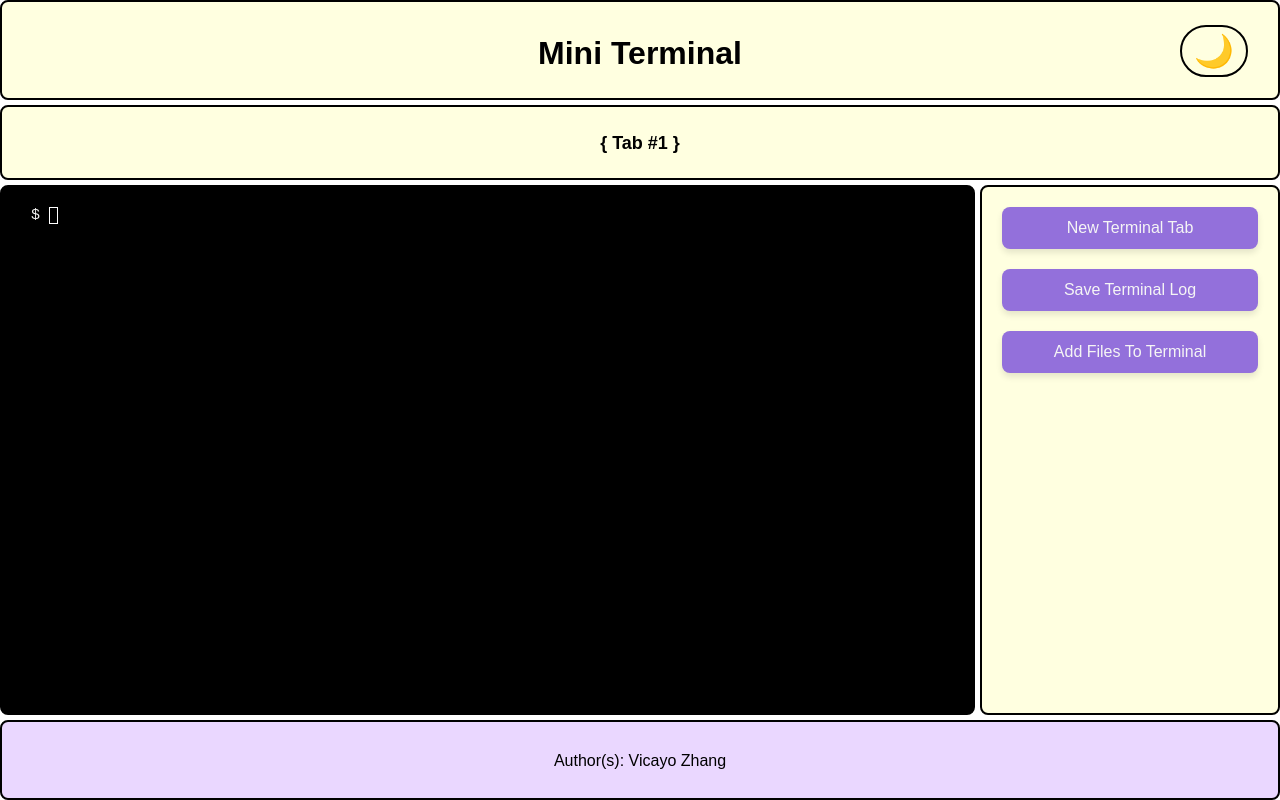
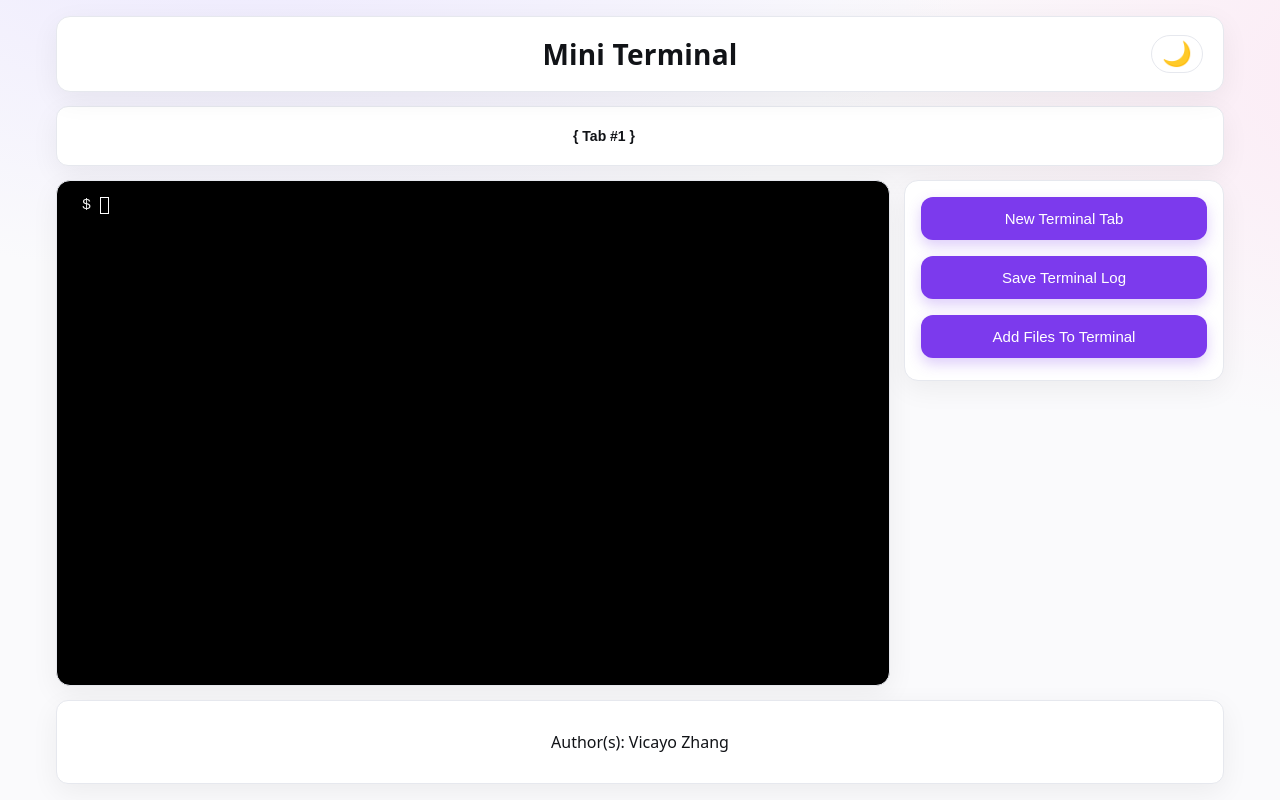
Before and after one commit to VicayoMua/WebOS_Terminal, a website: page index.html in a window 1280 px wide. Drawn offline with Linux system fonts and the light colour scheme.

Commit message:
update terminal UI

```diff
--- a/index.css
+++ b/index.css
@@ -1,44 +1,58 @@
 :root {
-    --bg-color: white;
-    --text-color: black;
-    --header-color: lightyellow;
-    --terminal-bg: black;
-    --sidebar-bg: lightyellow;
-    --footer-color: #EAD7FF;
-    --footer-text: black;
-    --boarder-color: black;
+    --bg-color: #fafafc;
+    --text-color: #111317;
+    --header-color: #ffffff;
+    --terminal-bg: #000000;
+    --sidebar-bg: #ffffff;
+    --footer-color: #ffffff;
+    --footer-text: #111317;
+    --boarder-color: #e6e8ee;
+    --accent-color: #7c3aed; /* purple-600 */
+    --accent-color-contrast: #ffffff;
+    --panel-shadow: 0 8px 28px rgba(2, 6, 23, 0.06);
+    --ring-color: rgba(124, 58, 237, 0.35);
 }
 
 /* Styles for the <body> _and_ <main_page> */
 body {
     display: grid;
     grid-template-columns: 1fr;
-    grid-template-rows: 100vh;
-    background-color: var(--bg-color);
+    grid-template-rows: 1fr;
+    background: radial-gradient(1200px 600px at 20% -10%, #ede9fe 0%, transparent 60%),
+    radial-gradient(1200px 600px at 120% 10%, #fce7f3 0%, transparent 60%),
+    var(--bg-color);
     color: var(--text-color);
-    transition: background-color 0.3s, color 0.3s;
+    transition: background-color 0.3s, color 0.3s, background 0.3s;
     margin: 0;
     padding: 0;
 }
 
 body.dark-body-mode {
-    --bg-color: #1e1e1e;
-    --text-color: #eee;
-    --header-color: #1e1e1e;
-    --terminal-bg: black;
-    --sidebar-bg: #333;
-    --footer-color: #2b2b2b;
-    --footer-text: #aaa;
-    --boarder-color: grey;
+    /* Brighter, airier dark mode */
+    --bg-color: #121723; /* page background */
+    --text-color: #f0f2f6;
+    --header-color: #232a39; /* header/tab bar */
+    --terminal-bg: #000000; /* keep terminal pure black */
+    --sidebar-bg: #232a39; /* side buttons panel */
+    --footer-color: #232a39; /* footer */
+    --footer-text: #e0e3ea;
+    --boarder-color: #3b4760; /* gentle border */
+    --panel-shadow: 0 12px 34px rgba(0, 0, 0, 0.32);
+    --ring-color: rgba(167, 139, 250, 0.45);
 }
 
 .main-page {
     grid-row: 1/1;
     grid-column: 1/1;
     display: grid;
-    grid-template-columns: 1fr 300px;
-    grid-template-rows: 100px 75px 1fr 80px;
-    gap: 5px;
+    grid-template-columns: 1fr 320px;
+    grid-template-rows: auto auto 1fr auto;
+    gap: 14px;
+    max-width: 1200px;
+    width: 100%;
+    margin: 0 auto;
+    padding: 16px;
+    min-height: 100vh;
 }
 
 /* Styles for the <header> */
@@ -46,29 +60,46 @@ body.dark-body-mode {
     grid-row: 1;
     grid-column: 1 / 3;
     background-color: var(--header-color);
-    padding: 12px;
-    border: 2px solid var(--boarder-color);
-    border-radius: 8px;
+    padding: 18px 20px;
+    border: 1px solid var(--boarder-color);
+    border-radius: 14px;
     text-align: center;
     color: var(--text-color);
-    position: relative; /* lets us place the button inside */
+    position: relative;
+    box-shadow: var(--panel-shadow);
+}
+
+.header h1 {
+    margin: 0;
+    font-size: 28px;
+    letter-spacing: 0.2px;
 }
 
 .header button {
     position: absolute;
-    top: 23px;
-    right: 30px;
+    top: 18px;
+    right: 20px;
     background: transparent;
     color: var(--text-color);
-    border: 2px solid var(--boarder-color);
+    border: 1px solid var(--boarder-color);
     border-radius: 9999px;
-    padding: 8px 12px;
-    font-size: 32px;
+    padding: 6px 10px;
+    font-size: 24px;
     line-height: 1;
     cursor: pointer;
-    z-index: 9999; /* put the button to the front */
-    user-select: none; /* disables text selection for that element */
-    -webkit-user-select: none; /* disables text selection for that element */
+    z-index: 10;
+    user-select: none;
+    -webkit-user-select: none;
+    transition: box-shadow 0.2s ease, transform 0.1s ease, background-color 0.2s ease;
+}
+
+.header button:hover {
+    background-color: rgba(124, 58, 237, 0.06);
+}
+
+.header button:focus-visible {
+    outline: none;
+    box-shadow: 0 0 0 4px var(--ring-color);
 }
 
 /* Styles for the <view-navigation> */
@@ -76,17 +107,44 @@ body.dark-body-mode {
     grid-row: 2;
     grid-column: 1 / 3;
     background-color: var(--header-color);
-    padding: 25px;
-    border: 2px solid var(--boarder-color);
-    border-radius: 8px;
+    padding: 10px 12px;
+    border: 1px solid var(--boarder-color);
+    border-radius: 12px;
+    /* center the buttons, limit 10 per row */
+    display: grid;
+    grid-template-columns: repeat(10, max-content);
+    justify-content: center;
+    align-items: center;
+    gap: 8px;
     text-align: center;
+    overflow-x: visible;
+    box-shadow: var(--panel-shadow);
 }
 
 .view-navigation button {
     background-color: transparent;
-    color: var(--text-color); /* Consistent text color */
-    border: none;
-    font-size: 18px;
+    color: var(--text-color);
+    border: 1px solid transparent;
+    font-size: 14px;
+    padding: 10px 14px;
+    border-radius: 10px;
+    margin-right: 0;
+    cursor: pointer;
+    transition: background-color 0.2s ease, color 0.2s ease, transform 0.1s ease;
+}
+
+.view-navigation button:hover {
+    background-color: rgba(124, 58, 237, 0.08);
+}
+
+.view-navigation button:active {
+    transform: translateY(1px);
+}
+
+.view-navigation button[aria-current="page"],
+.view-navigation button.active {
+    background-color: var(--accent-color);
+    color: var(--accent-color-contrast);
 }
 
 /* Styles for the <terminal-container> */
@@ -97,9 +155,10 @@ body.dark-body-mode {
     grid-template-columns: 1fr;
     grid-template-rows: 1fr;
     background-color: var(--terminal-bg);
-    padding: 20px;
-    border: 2px solid var(--boarder-color);
-    border-radius: 8px;
+    padding: 16px;
+    border: 1px solid var(--boarder-color);
+    border-radius: 14px;
+    box-shadow: var(--panel-shadow);
 }
 
 .terminal-tab {
@@ -117,35 +176,44 @@ body.dark-body-mode {
     grid-column: 2 / 3;
     background-color: var(--sidebar-bg);
     color: var(--text-color);
-    padding: 20px;
-    border: 2px solid var(--boarder-color);
-    border-radius: 8px;
+    padding: 16px;
+    border: 1px solid var(--boarder-color);
+    border-radius: 14px;
     /* For Buttons */
     display: flex;
     flex-direction: column;
-    gap: 10px; /* Adds spacing between buttons */
+    gap: 10px;
+    box-shadow: var(--panel-shadow);
+    position: sticky;
+    top: 16px;
+    align-self: start;
 }
 
 .additional-buttons button {
-    background-color: mediumpurple;
-    color: whitesmoke;
-    padding: 12px 24px;
-    border: none;
-    border-radius: 8px;
-    font-size: 16px;
+    background-color: var(--accent-color);
+    color: var(--accent-color-contrast);
+    padding: 12px 16px;
+    border: 1px solid transparent;
+    border-radius: 12px;
+    font-size: 15px;
     cursor: pointer;
-    transition: background-color 0.3s ease, transform 0.2s ease;
-    box-shadow: 0 4px 6px rgba(0, 0, 0, 0.1);
-    margin-bottom: 10px; /* Ensure some space between buttons */
+    transition: background-color 0.2s ease, transform 0.1s ease, box-shadow 0.2s ease;
+    box-shadow: 0 6px 14px rgba(124, 58, 237, 0.25);
+    margin-bottom: 6px;
 }
 
 .additional-buttons button:hover {
-    background-color: #EAD7FF; /* A slightly darker blue on hover */
-    transform: translateY(-1.5px); /* Lift effect */
+    filter: brightness(1.05);
+    transform: translateY(-1px);
 }
 
 .additional-buttons button:active {
-    transform: translateY(0); /* Return to original position on click */
+    transform: translateY(0);
+}
+
+.additional-buttons button:focus-visible {
+    outline: none;
+    box-shadow: 0 0 0 4px var(--ring-color);
 }
 
 /* Styles for the <footer> */
@@ -155,19 +223,20 @@ body.dark-body-mode {
     background-color: var(--footer-color);
     color: var(--text-color);
     padding: 14px;
-    border: 2px solid var(--boarder-color);
-    border-radius: 8px;
+    border: 1px solid var(--boarder-color);
+    border-radius: 12px;
     text-align: center;
+    box-shadow: var(--panel-shadow);
 }
 
 
-@media (max-width: 768px) {
+@media (max-width: 900px) {
     .main-page {
-        grid-template-columns: 1fr; /* Switch to a single column layout */
+        grid-template-columns: 1fr;
     }
-
     .additional-buttons {
-        order: -1; /* Moves the buttons above the terminal container */
+        order: -1;
+        position: static;
     }
 }
 
@@ -188,5 +257,12 @@ body.dark-body-mode {
 }
 
 html {
-    font-family: 'Arial', sans-serif; /* Common font for consistency across different browsers */
+    font-family: ui-sans-serif, system-ui, -apple-system, Segoe UI, Roboto, Helvetica, Arial, "Apple Color Emoji", "Segoe UI Emoji";
 }
+
+/* Improve default focus styles for accessibility */
+:focus-visible {
+    outline: none;
+    box-shadow: 0 0 0 4px var(--ring-color);
+    border-radius: 10px;
+}
--- a/src/terminal_setup.js
+++ b/src/terminal_setup.js
@@ -1,5 +1,6 @@
 document.addEventListener('DOMContentLoaded', () => {
     const
+        MAX_TAB_COUNT = 40,
         XTermSetup = {
             fontFamily: '"Fira Code", monospace',
             cursorBlink: true,
@@ -60,8 +61,8 @@ document.addEventListener('DOMContentLoaded', () => {
     });
     button_to_open_new_terminal_tab.addEventListener('click', () => {
         // check the tab count limit
-        if (tabCount >= 8) {
-            alert('You can open at most 8 terminal tabs.');
+        if (tabCount >= MAX_TAB_COUNT) {
+            alert(`You can open at most ${MAX_TAB_COUNT} terminal tabs.`);
             return;
         }
         // Record the total tab count & Use it as current tab number
```
